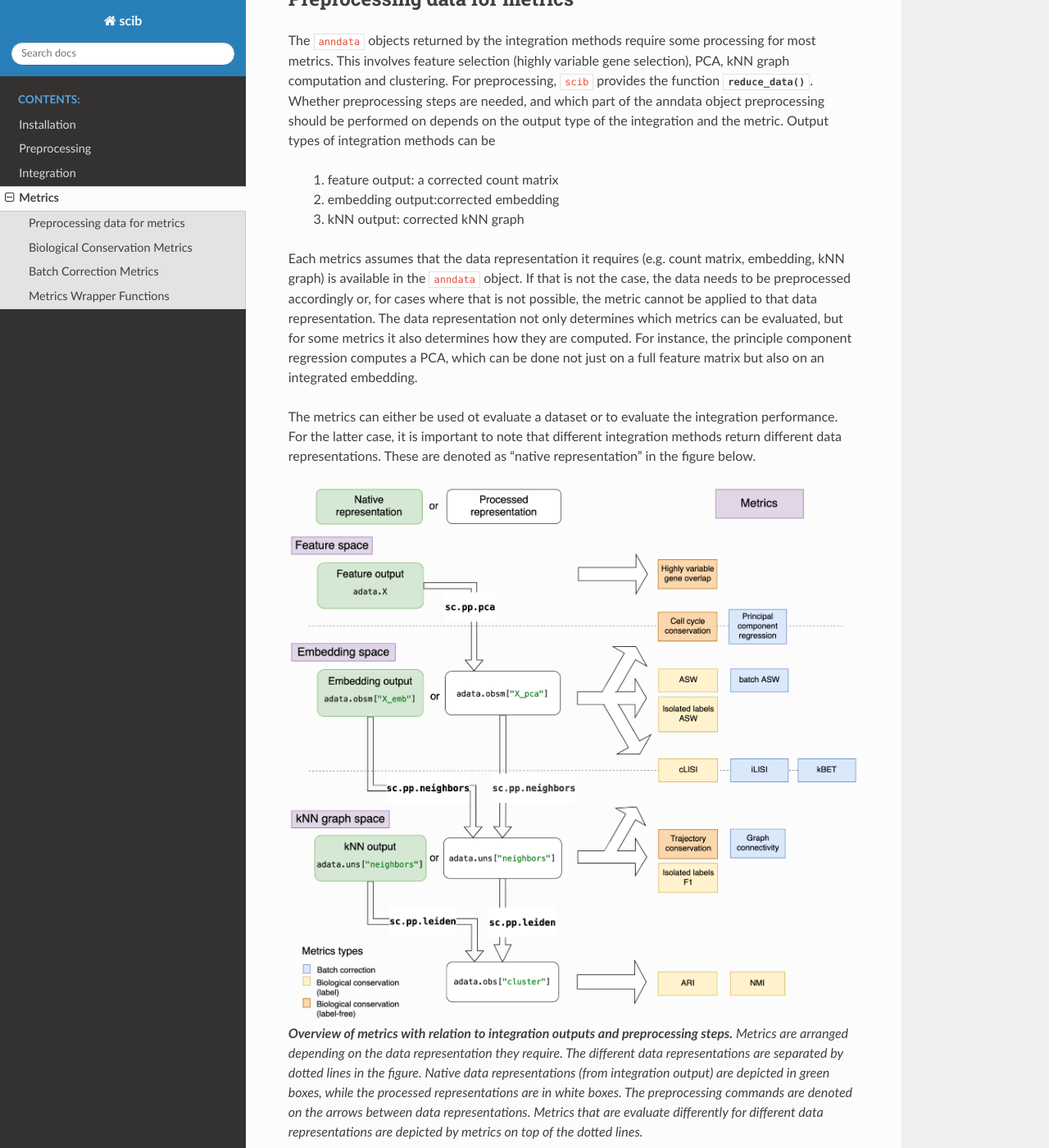
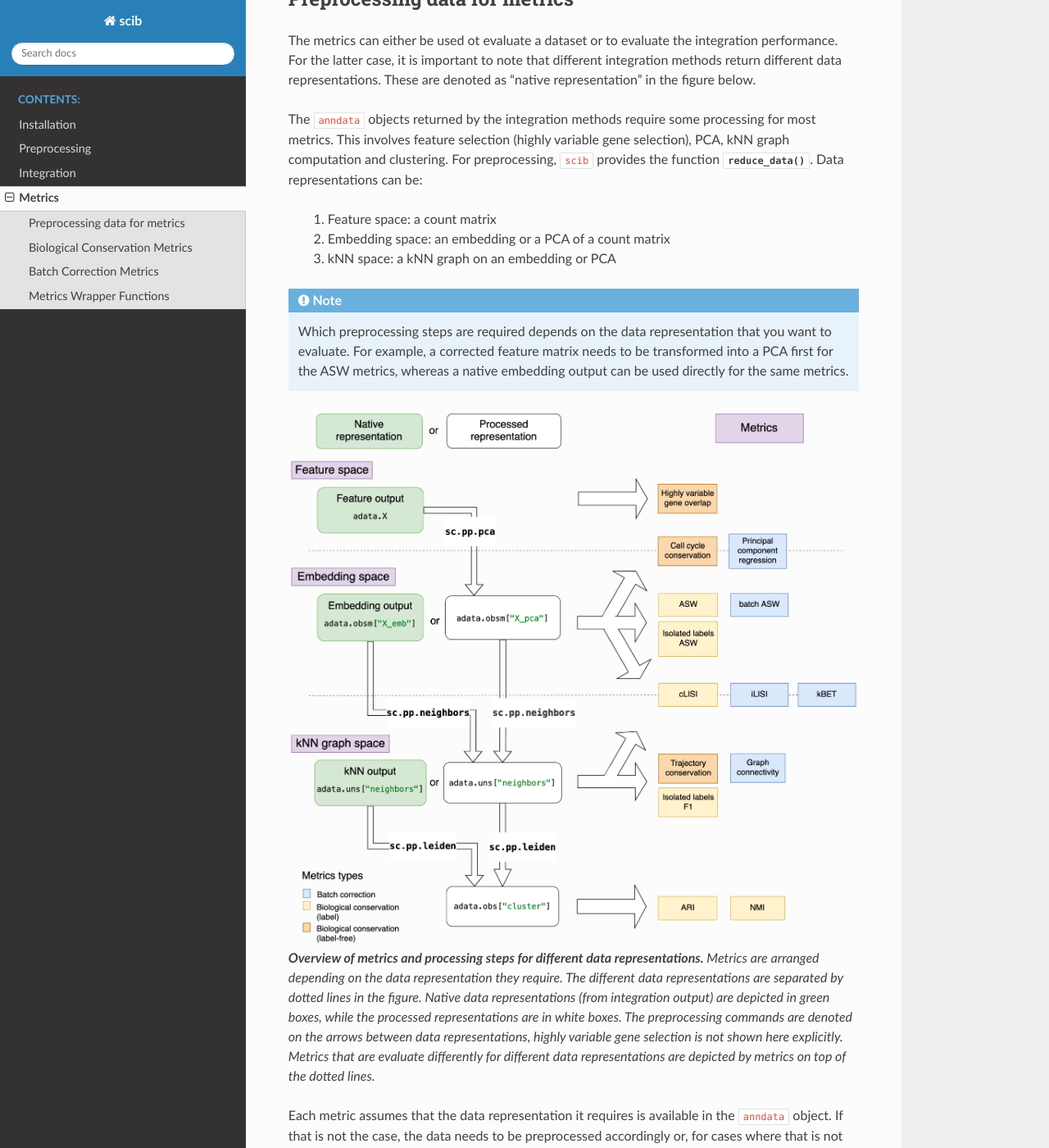
Before and after one commit to theislab/scib, a Sphinx documentation site: the page built from docs/source/scib_metrics.rst, in a window 1280 px wide and 1400 px high, scrolled down 274 px. Shown: the whole window at 82% size. Built offline with Sphinx 7.4.7 and the Read the Docs theme 2.0.0, drawn with Linux system fonts in a browser that asks for light colours; the version number could not be read and is left out; some of the changed text lies outside the part shown.

Commit message:
adapted and removed redundant descriptions

```diff
--- a/docs/source/scib_metrics.rst
+++ b/docs/source/scib_metrics.rst
@@ -12,46 +12,44 @@ For a detailed description of the metrics implemented in this package, please se
 Preprocessing data for metrics
 ------------------------------
 
+The metrics can either be used ot evaluate a dataset or to evaluate the integration performance.
+For the latter case, it is important to note that different integration methods return different data representations.
+These are denoted as "native representation" in the figure below.
+
 The ``anndata`` objects returned by the integration methods require some processing for most metrics.
 This involves feature selection (highly variable gene selection), PCA, kNN graph computation and clustering.
 For preprocessing, ``scib`` provides the function :func:`~scib.preprocessing.reduce_data`.
-Whether preprocessing steps are needed, and which part of the anndata object preprocessing should be performed on
-depends on the output type of the integration and the metric.
-Output types of integration methods can be
+Data representations can be:
 
-    1. feature output: a corrected count matrix
-    2. embedding output:corrected embedding
-    3. kNN output: corrected kNN graph
+    1. Feature space: a count matrix
+    2. Embedding space: an embedding or a PCA of a count matrix
+    3. kNN space: a kNN graph on an embedding or PCA
 
-Each metrics assumes that the data representation it requires (e.g. count matrix, embedding, kNN graph) is available in
-the ``anndata`` object.
+.. note::
+    Which preprocessing steps are required depends on the data representation that you want to evaluate.
+    For example, a corrected feature matrix needs to be transformed into a PCA first for the ASW metrics, whereas a
+    native embedding output can be used directly for the same metrics.
+
+.. figure:: _static/metrics_workflow.png
+   :alt: metrics workflow
+
+   **Overview of metrics and processing steps for different data representations.**
+   Metrics are arranged depending on the data representation they require.
+   The different data representations are separated by dotted lines in the figure.
+   Native data representations (from integration output) are depicted in green boxes, while the processed
+   representations are in white boxes.
+   The preprocessing commands are denoted on the arrows between data representations, highly variable gene selection is
+   not shown here explicitly.
+   Metrics that are evaluate differently for different data representations are depicted by metrics on top of the dotted
+   lines.
+
+Each metric assumes that the data representation it requires is available in the ``anndata`` object.
 If that is not the case, the data needs to be preprocessed accordingly or, for cases where that is not possible, the
 metric cannot be applied to that data representation.
 The data representation not only determines which metrics can be evaluated, but for some metrics it also determines how
 they are computed.
 For instance, the principle component regression computes a PCA, which can be done not just on a full feature matrix
 but also on an integrated embedding.
-
-The metrics can either be used ot evaluate a dataset or to evaluate the integration performance.
-For the latter case, it is important to note that different integration methods return different data representations.
-These are denoted as "native representation" in the figure below.
-
-.. figure:: _static/metrics_workflow.png
-   :alt: metrics workflow
-
-   **Overview of metrics with relation to integration outputs and preprocessing steps.**
-   Metrics are arranged depending on the data representation they require.
-   The different data representations are separated by dotted lines in the figure.
-   Native data representations (from integration output) are depicted in green boxes, while the processed
-   representations are in white boxes.
-   The preprocessing commands are denoted on the arrows between data representations.
-   Metrics that are evaluate differently for different data representations are depicted by metrics on top of the dotted
-   lines.
-
-.. note::
-    Whether preprocessing is required, depends on the data representation that you want to evaluate.
-    For example, a corrected feature matrix needs to be transformed into a PCA first for the ASW metrics, whereas a native
-    embedding output can be used directly for the same metrics.
 
 
 Biological Conservation Metrics
```
